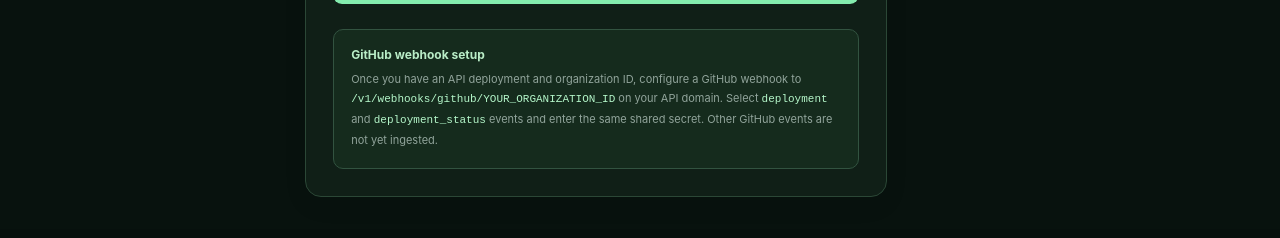
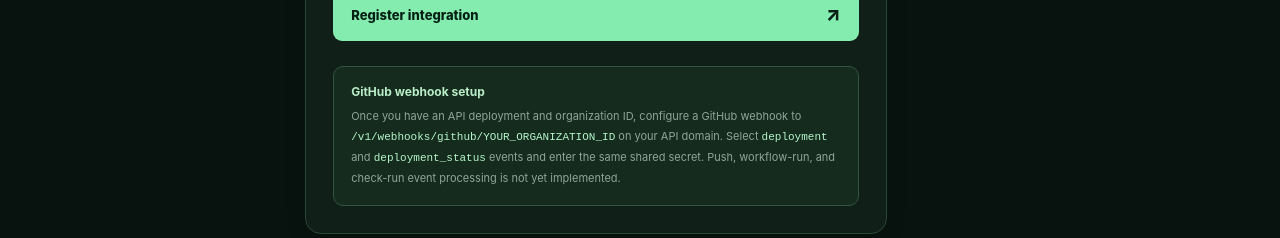
Before and after one commit to Aamilsamsung/SentinelOS, a Next.js app in the folder apps/web/: page /integrations in a window 1280 px wide. Shown: the part 1149-1387 px from the top of the page. Built offline with nearby package versions, Linux system fonts and the light colour scheme; no server answers.

Commit message:
ui: clarify GitHub integration coverage and pending push/CI failure monitoring

```diff
--- a/apps/web/app/integrations/integration-manager.tsx
+++ b/apps/web/app/integrations/integration-manager.tsx
@@ -6,7 +6,7 @@
 type Provider = "github" | "sentry" | "prometheus" | "generic_webhook";
 type Integration = { id: string; provider: Provider; name: string; status: string; last_error?: string | null; updated_at?: string };
 const providerDetails: { key: Provider; label: string; symbol: string; description: string; capability: string }[] = [
-  { key: "github", label: "GitHub", symbol: "⌁", description: "Signed deployment and deployment-status events.", capability: "Webhook ingestion implemented" },
+  { key: "github", label: "GitHub", symbol: "⌁", description: "Connect GitHub deployments; push, CI and build-failure monitoring is being added.", capability: "Signed deployment webhooks available; push/CI monitoring pending" },
   { key: "sentry", label: "Sentry", symbol: "◇", description: "Register Sentry as an observability source.", capability: "Configuration registry only" },
   { key: "prometheus", label: "Prometheus", symbol: "▤", description: "Register a metrics monitoring source.", capability: "Configuration registry only" },
   { key: "generic_webhook", label: "Generic webhook", symbol: "⎇", description: "Register a custom integration record.", capability: "Configuration registry only" }
@@ -108,7 +108,7 @@
           {message && <div role="status" className="integrationSuccess">{message}</div>}
           <button className="inspectButton" type="submit" disabled={preview || busy}>{busy ? "Saving…" : preview ? "Requires connected backend" : "Register integration"} <span>↗</span></button>
         </form>
-        {provider === "github" && <div className="setupNote"><strong>GitHub webhook setup</strong><p>Once you have an API deployment and organization ID, configure a GitHub webhook to <code>/v1/webhooks/github/YOUR_ORGANIZATION_ID</code> on your API domain. Select <code>deployment</code> and <code>deployment_status</code> events and enter the same shared secret. Other GitHub events are not yet ingested.</p></div>}
+        {provider === "github" && <div className="setupNote"><strong>GitHub webhook setup</strong><p>Once you have an API deployment and organization ID, configure a GitHub webhook to <code>/v1/webhooks/github/YOUR_ORGANIZATION_ID</code> on your API domain. Select <code>deployment</code> and <code>deployment_status</code> events and enter the same shared secret. Push, workflow-run, and check-run event processing is not yet implemented.</p></div>}
       </div>
     </section>
     <aside className="integrationSide">
```
